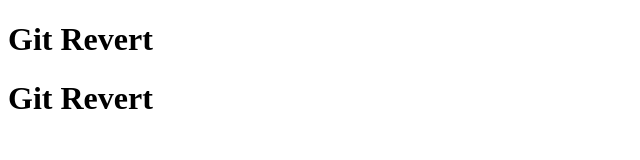
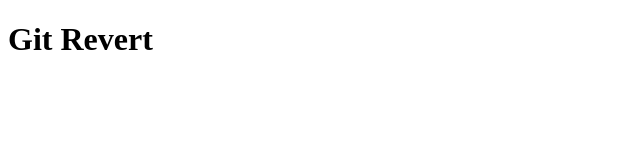
Before and after one commit to shamlal-Shahdev/DevOpsPractice4, a plain HTML site: page index.html in a window 1280 px wide. Shown: the whole page, without its empty margins (0-640 px from the left). Drawn offline with Linux system fonts and the light colour scheme.

Commit message:
Revert "Git Revert2"
This reverts commit f02278e018b5b303f0ddb3cb429dbfdd412f2c9c.

```diff
--- a/index.html
+++ b/index.html
@@ -7,6 +7,5 @@
 </head>
 <body>
     <h1>Git Revert</h1>
-    <h1>Git Revert</h1>
 </body>
 </html>
```
